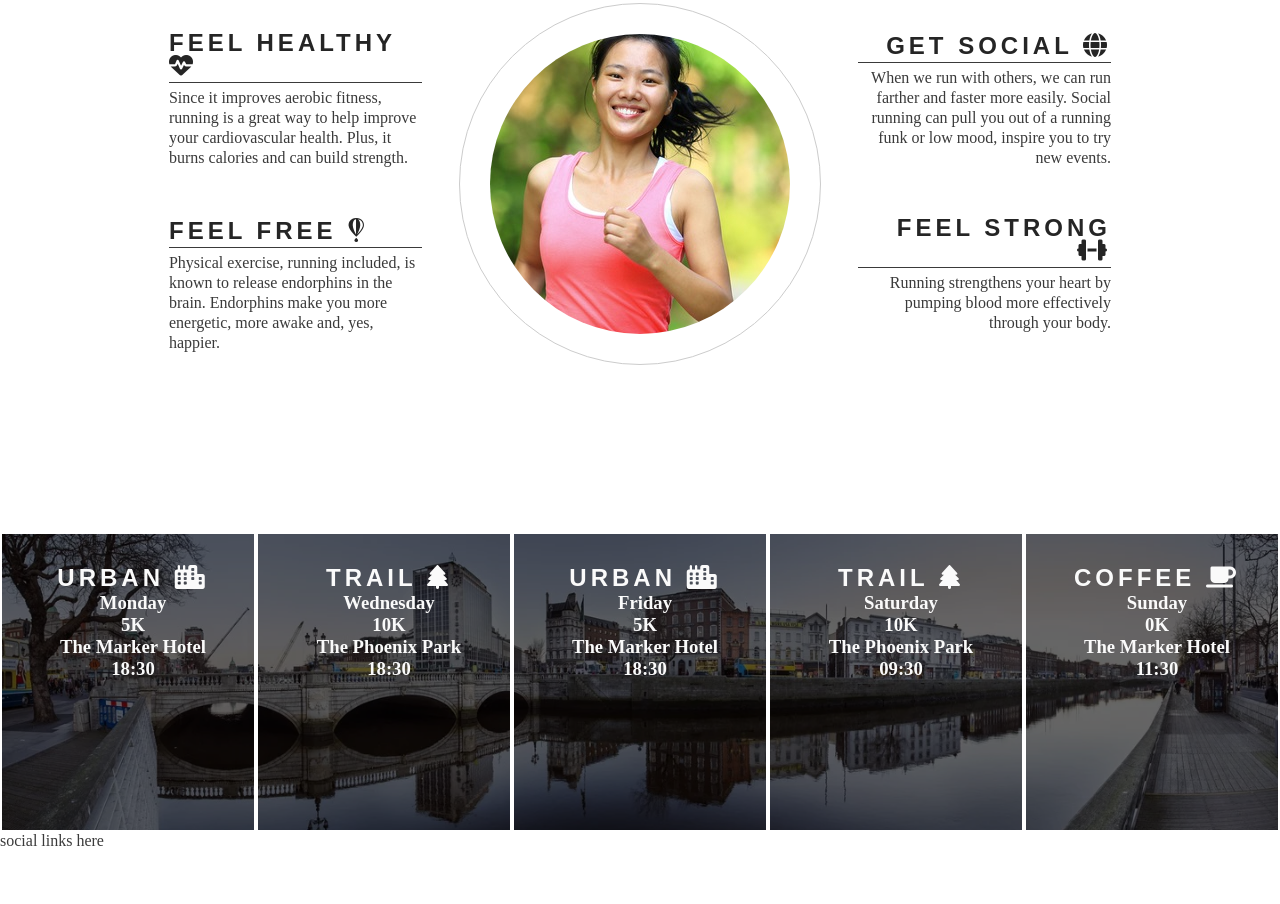
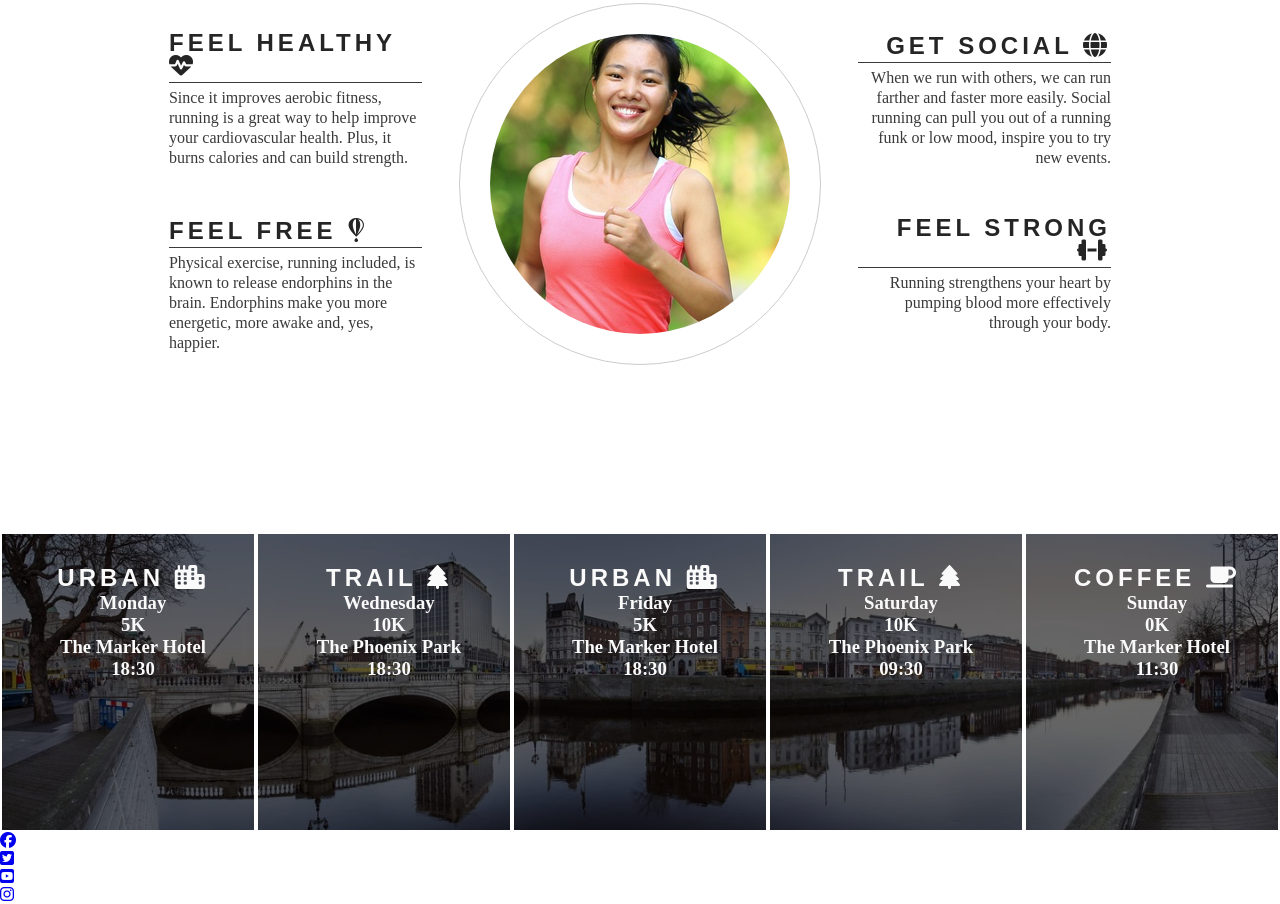
Before and after one commit to J-R77-stack/love--running, a plain HTML site: page index.html in a window 1280 px wide. Shown: the part 763-1667 px from the top of the page. Before the commit the page ends 1613 px from the top, so only its background shows below. Drawn offline with Linux system fonts and the light colour scheme.

Commit message:
Add social media icons to footer

```diff
--- a/index.html
+++ b/index.html
@@ -119,7 +119,24 @@
         </div>
     </section>
     <footer>
-        social links here
+        <ul>
+            <li>
+                <a href="https://facebook.com" target="_blank" rel="noopener"
+                    aria-label="Visit our Facebook page (opens in a new tab)"><i class="fab fa-facebook"></i></a>
+            </li>
+            <li>
+                <a href="https://twitter.com" target="_blank" rel="noopener"
+                    aria-label="Visit our Twitter page (opens in a new tab)"><i class="fab fa-twitter-square"></i></a>
+            </li>
+            <li>
+                <a href="https://youtube.com" target="_blank" rel="noopener"
+                    aria-label="Visit our YouTube page (opens in a new tab)"><i class="fab fa-youtube-square"></i></a>
+            </li>
+            <li>
+                <a href="https://instagram.com" target="_blank" rel="noopener"
+                    aria-label="Visit our Instagram page (opens in a new tab)"><i class="fab fa-instagram"></i></a>
+            </li>
+        </ul>
     </footer>
     <!-- font awesome script -->
     <script src="https://kit.fontawesome.com/0ca54436e3.js" crossorigin="anonymous"></script>
```
